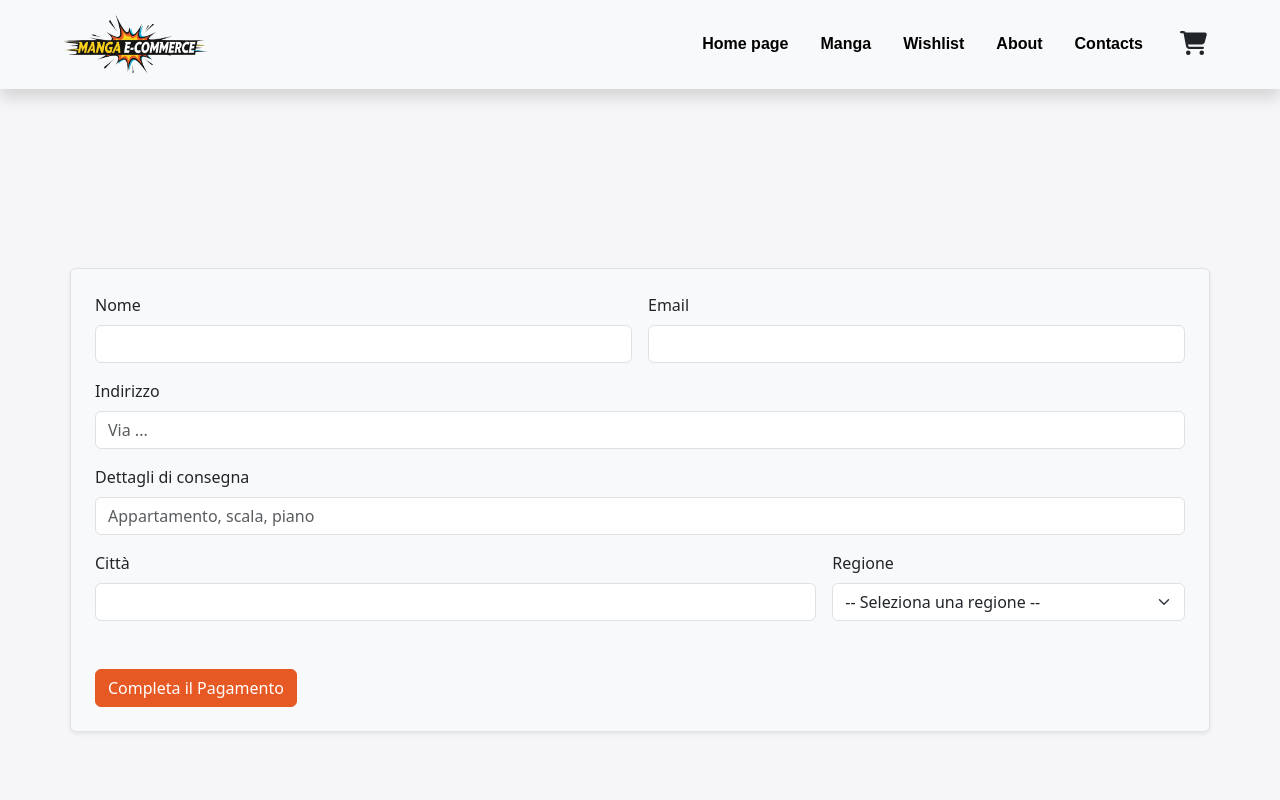
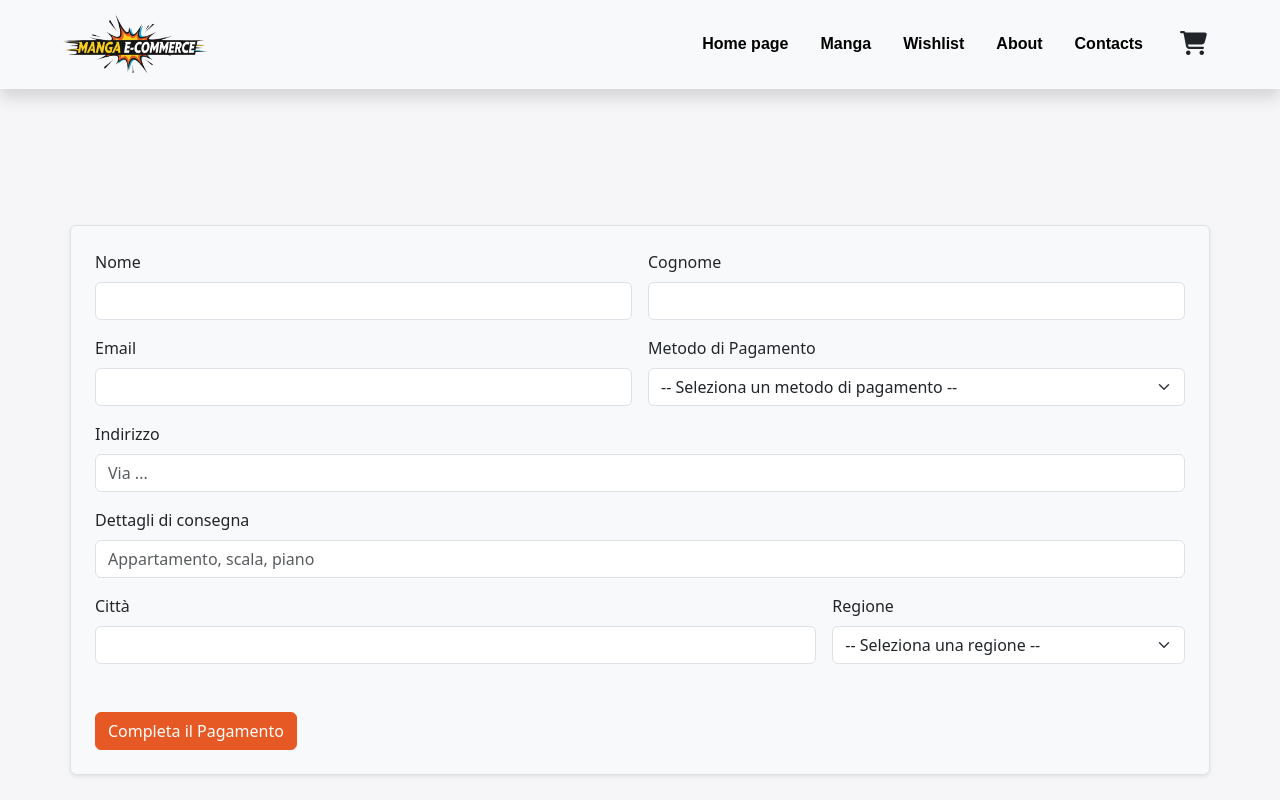
Before and after one commit to alemalagni/project-work-react, a React (Vite) app: page /checkout in a window 1280 px wide. Shown: the top 800 px of the page. Built offline with nearby package versions, Linux system fonts and the light colour scheme; the HTML template or start-up script is replaced by a standard one.

Commit message:
feat: add clearCart function and integrate it into checkout process

```diff
--- a/src/components/CartOffcanvas.jsx
+++ b/src/components/CartOffcanvas.jsx
@@ -6,7 +6,7 @@ import { Link } from 'react-router-dom';
 const CartOffcanvas = ({ isOpen, onClose }) => {
     const offcanvasHtmlRef = useRef(null);
     const bsOffcanvasInstanceRef = useRef(null);
-    const { cartItems, cartTotal, totalItemsInCart } = useCart();
+    const { cartItems, cartTotal, totalItemsInCart, } = useCart();
 
     useEffect(() => {
         if (offcanvasHtmlRef.current && window.bootstrap?.Offcanvas) {
--- a/src/contexts/CartContext.jsx
+++ b/src/contexts/CartContext.jsx
@@ -80,6 +80,8 @@ export function CartProvider({ children }) {
     return total + (price * item.quantity);
   }, 0);
 
+  // clearCart
+  const clearCart = () => setCartItems([]);
 
   return (
     <CartContext.Provider
@@ -90,7 +92,8 @@ export function CartProvider({ children }) {
         decreaseQuantity,
         increaseQuantity,
         totalItemsInCart,
-        cartTotal
+        cartTotal,
+        clearCart
       }}
     >
       {children}
--- a/src/pages/CheckoutPage.jsx
+++ b/src/pages/CheckoutPage.jsx
@@ -1,6 +1,10 @@
 import { useState, useEffect } from "react";
+import { useCart } from '../contexts/CartContext';
+import axios from "axios";
 
 function CheckoutPage() {
+
+  const { clearCart } = useCart();
 
   useEffect(() => {
     window.scrollTo(0, 0);
@@ -8,10 +12,13 @@ function CheckoutPage() {
 
 
   const [formData, setFormData] = useState({
-    author: '',
-    title: '',
-    body: '',
-    public: true
+    name: '',
+    surname: '',
+    email: '',
+    address: '',
+    address2: '',
+    city: '',
+    region: ''
   });
 
 
@@ -22,6 +29,42 @@ function CheckoutPage() {
       // value conterra il valore o del checkbox o del form
       ...formData, [e.target.name]: value
     }));
+
+  }
+
+  function handleSubmit(e) {
+    e.preventDefault();
+    if (
+      !formData.name ||
+      !formData.email ||
+      !formData.address ||
+      !formData.city ||
+      !formData.region
+    ) {
+      alert("Per favore compila tutti i campi obbligatori.");
+      return;
+    }
+
+    const orderData = {
+      total_amount: 29.90, // Sostituisci con il totale reale del carrello se disponibile
+      shipping_price: 5.00, // Sostituisci con il prezzo reale se variabile
+      payment_method: formData.payment,
+      address: formData.address,
+      email: formData.email,
+      name: formData.name,
+      surname: formData.surname,
+      promo_code_id: 3 // O il valore scelto dall'utente, se presente
+    };
+
+    axios.post("http://127.0.0.1:3000/manga/order", orderData)
+      .then(() => {
+        clearCart();
+        console.log("Form inviato con successo:", orderData);
+        alert("Pagamento completato! Grazie per il tuo acquisto!");
+      })
+      .catch(() => {
+        alert("Errore durante il pagamento. Riprova.");
+      });
 
   }
   console.log(formData)
@@ -47,30 +90,98 @@ function CheckoutPage() {
         <div
           className="container border rounded p-4 shadow-sm bg-light"
         >
-          <form className="row g-3">
+          <form className="row g-3" onSubmit={handleSubmit}>
             <div className="col-md-6">
               <label htmlFor="name" className="form-label">Nome</label>
-              <input type="text" className="form-control" id="name" />
+              <input
+                type="text"
+                className="form-control"
+                id="name"
+                name="name"
+                value={formData.name}
+                onChange={handleFormdData}
+              />
+            </div>
+            <div className="col-md-6">
+              <label htmlFor="surname" className="form-label">Cognome</label>
+              <input
+                type="text"
+                className="form-control"
+                id="surname"
+                name="surname"
+                value={formData.surname}
+                onChange={handleFormdData}
+              />
             </div>
             <div className="col-md-6">
               <label htmlFor="inputEmail4" className="form-label">Email</label>
-              <input type="email" className="form-control" id="inputEmail4" />
+              <input
+                type="email"
+                className="form-control"
+                id="inputEmail4"
+                name="email"
+                value={formData.email}
+                onChange={handleFormdData}
+              />
+            </div>
+            <div className="col-md-6">
+              <label htmlFor="payment" className="form-label">Metodo di Pagamento</label>
+              <select
+                id="payment"
+                className="form-select"
+                name="payment"
+                value={formData.payment}
+                onChange={handleFormdData}
+              >
+                <option value="">-- Seleziona un metodo di pagamento --</option>
+                <option value="credit_card">Carta di Credito</option>
+                <option value="paypal">PayPal</option>
+              </select>
             </div>
             <div className="col-12">
               <label htmlFor="inputAddress" className="form-label">Indirizzo</label>
-              <input type="text" className="form-control" id="inputAddress" placeholder="Via ..." />
+              <input
+                type="text"
+                className="form-control"
+                id="inputAddress"
+                placeholder="Via ..."
+                name="address"
+                value={formData.address}
+                onChange={handleFormdData}
+              />
             </div>
             <div className="col-12">
               <label htmlFor="inputAddress2" className="form-label">Dettagli di consegna</label>
-              <input type="text" className="form-control" id="inputAddress2" placeholder="Appartamento, scala, piano" />
+              <input
+                type="text"
+                className="form-control"
+                id="inputAddress2"
+                placeholder="Appartamento, scala, piano"
+                name="address2"
+                value={formData.address2}
+                onChange={handleFormdData}
+              />
             </div>
             <div className="col-md-8">
               <label htmlFor="inputCity" className="form-label">Città</label>
-              <input type="text" className="form-control" id="inputCity" />
+              <input
+                type="text"
+                className="form-control"
+                id="inputCity"
+                name="city"
+                value={formData.city}
+                onChange={handleFormdData}
+              />
             </div>
             <div className="col-md-4">
               <label htmlFor="inputState" className="form-label">Regione</label>
-              <select id="inputState" className="form-select">
+              <select
+                id="inputState"
+                className="form-select"
+                name="region"
+                value={formData.region}
+                onChange={handleFormdData}
+              >
                 <option value="">-- Seleziona una regione --</option>
                 <option value="ABR">Abruzzo</option>
                 <option value="BAS">Basilicata</option>
```
